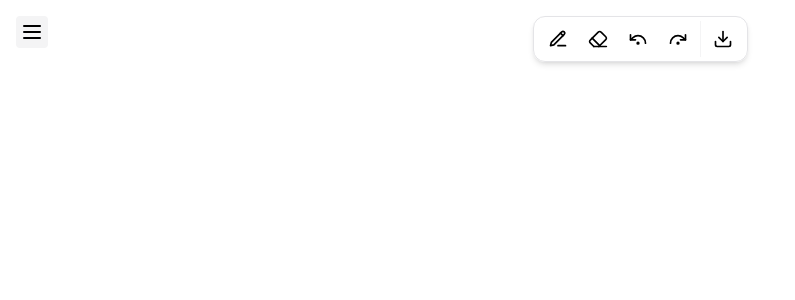
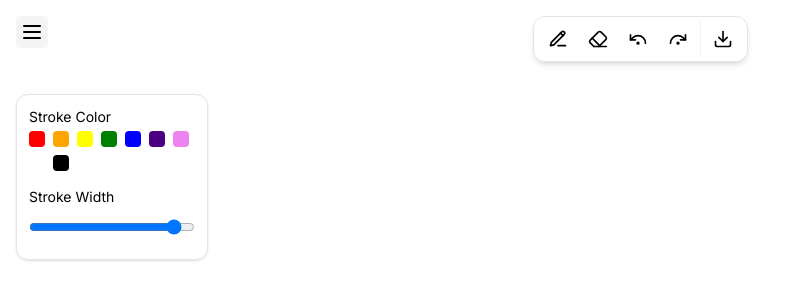
Before and after one commit to shivamvijaywargi/skribbl, a Next.js app: page / in a window 1280 px wide. Shown: the top 300 px of the page, without its empty margins (0-795 px from the left). Built offline with nearby package versions, Linux system fonts and the light colour scheme.

Commit message:
add toolbar with stroke width and stroke color

```diff
--- a/app/page.tsx
+++ b/app/page.tsx
@@ -1,12 +1,18 @@
 import HamburgerMenu from "@/components/hamburger-menu";
 import Menu from "@/components/menu";
+import Toolbar from "@/components/toolbar";
 
 export default function Home() {
   return (
-    <main className="pt-4 flex justify-between items-center w-full">
-      <HamburgerMenu />
-      <div className="grid place-items-center w-full">
-        <Menu />
+    <main>
+      <nav className="pt-4 flex justify-between items-center w-full">
+        <HamburgerMenu />
+        <div className="grid place-items-center w-full">
+          <Menu />
+        </div>
+      </nav>
+      <div>
+        <Toolbar />
       </div>
     </main>
   );
--- /dev/null
+++ b/components/toolbar.tsx
@@ -0,0 +1,41 @@
+"use client";
+
+import { ChangeEvent } from "react";
+
+import { Input } from "./ui/input";
+import { Colors } from "../constants";
+
+const Toolbar = () => {
+  const updateStrokeWidth = (e: ChangeEvent<HTMLInputElement>) => {
+    console.log(e.target.value);
+  };
+
+  return (
+    <div className="dark:bg-secondary p-3 ml-4 mt-8 rounded-xl space-y-4 border shadow max-w-48">
+      <div>
+        <h3 className="text-sm mb-1">Stroke Color</h3>
+        <div className="flex flex-wrap gap-2">
+          {Object.values(Colors).map((color) => (
+            <div
+              className="h-4 w-4 cursor-pointer hover:ring rounded"
+              style={{ backgroundColor: color }}
+              key={color}
+            />
+          ))}
+        </div>
+      </div>
+      <div>
+        <h3 className="text-sm">Stroke Width</h3>
+        <Input
+          type="range"
+          min={1}
+          max={10}
+          step={1}
+          onChange={updateStrokeWidth}
+        />
+      </div>
+    </div>
+  );
+};
+
+export default Toolbar;
--- /dev/null
+++ b/components/ui/input.tsx
@@ -0,0 +1,25 @@
+import * as React from "react"
+
+import { cn } from "@/lib/utils"
+
+export interface InputProps
+  extends React.InputHTMLAttributes<HTMLInputElement> {}
+
+const Input = React.forwardRef<HTMLInputElement, InputProps>(
+  ({ className, type, ...props }, ref) => {
+    return (
+      <input
+        type={type}
+        className={cn(
+          "flex h-10 w-full rounded-md border border-input bg-background px-3 py-2 text-sm ring-offset-background file:border-0 file:bg-transparent file:text-sm file:font-medium placeholder:text-muted-foreground focus-visible:outline-none focus-visible:ring-2 focus-visible:ring-ring focus-visible:ring-offset-2 disabled:cursor-not-allowed disabled:opacity-50",
+          className
+        )}
+        ref={ref}
+        {...props}
+      />
+    )
+  }
+)
+Input.displayName = "Input"
+
+export { Input }
--- /dev/null
+++ b/constants/index.ts
@@ -0,0 +1,11 @@
+export enum Colors {
+  RED = "red",
+  ORANGE = "orange",
+  YELLOW = "yellow",
+  GREEN = "green",
+  BLUE = "blue",
+  INDIGO = "indigo",
+  VIOLET = "violet",
+  WHITE = "white",
+  BLACK = "black",
+}
```
